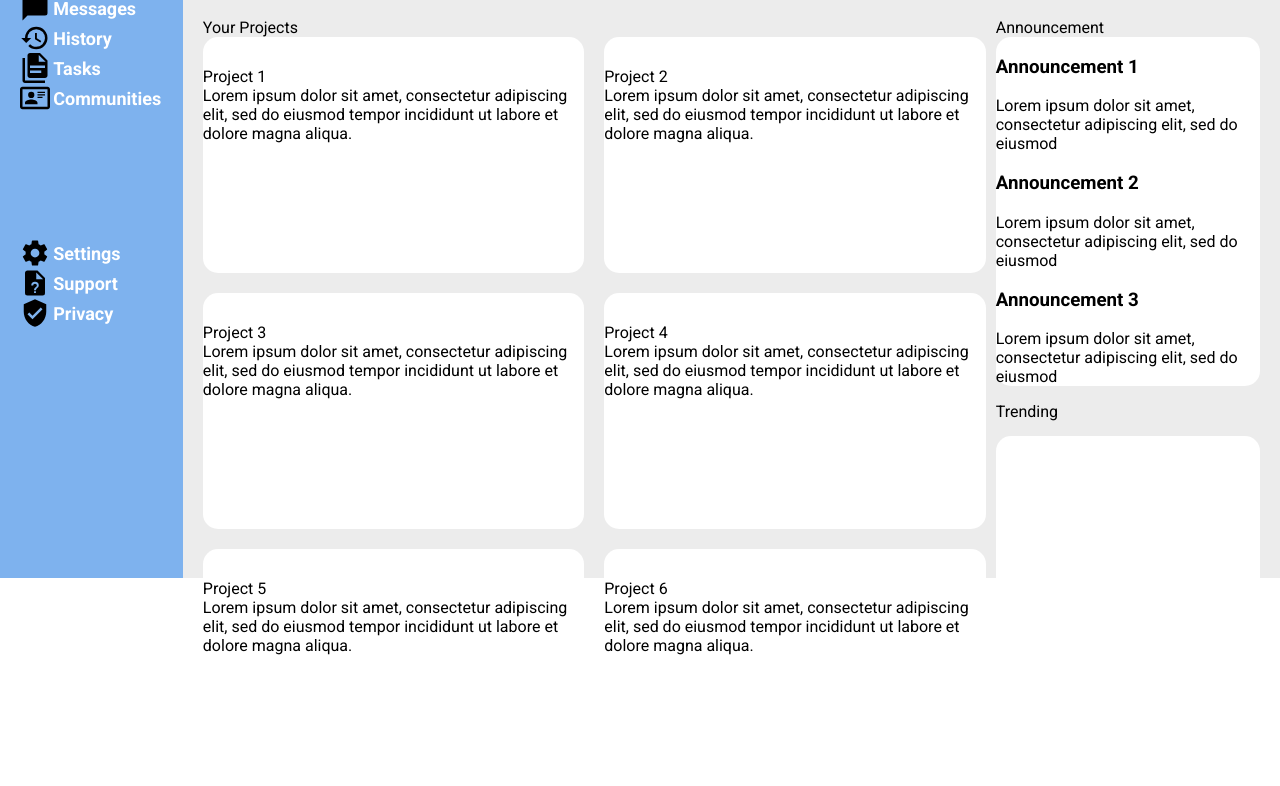
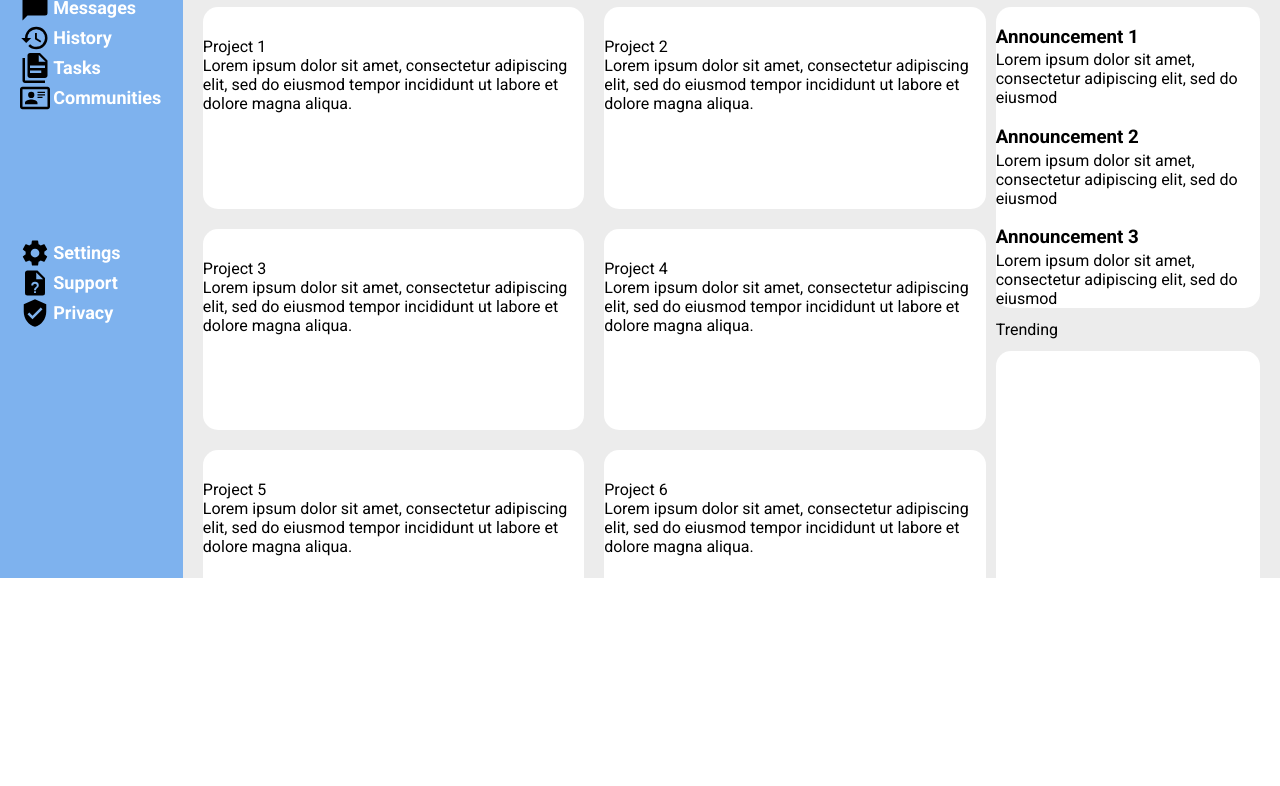
Before and after one commit to vishwakarma13/admin-dashboard, a plain HTML site: page index.html in a window 1280 px wide. Shown: the part 222-1008 px from the top of the page. After the commit the page ends 874 px from the top, so only its background shows below. Drawn offline with Linux system fonts and the light colour scheme.

Commit message:
add styles to announcement-card

```diff
--- a/style.css
+++ b/style.css
@@ -8,7 +8,7 @@ body {
 .container {
     display: grid;
     grid-template-columns: 1fr 6fr;
-    grid-template-rows: repeat(8, 1fr);
+    grid-template-rows: 3fr 3fr 4fr 4fr 4fr 4fr 4fr 4fr;
     height: 100vh;
 }
 
@@ -77,6 +77,7 @@ body {
     grid-template-columns: 3fr 1fr;
     margin-top: auto;
     margin-bottom: auto;
+    margin-bottom: 10px;
 }
 
 .project-card-container {
@@ -231,3 +232,17 @@ div img {
     max-width: 30px;
     max-height: 30px;
 }
+
+.announcement-card {
+    display: grid;
+    grid-template-rows: repeat(3, 1fr);
+}
+
+.trending-card {
+    display: grid;
+    grid-template-rows: repeat(4, 1fr);
+}
+
+h3 {
+    margin-bottom: 1%;
+}
```
